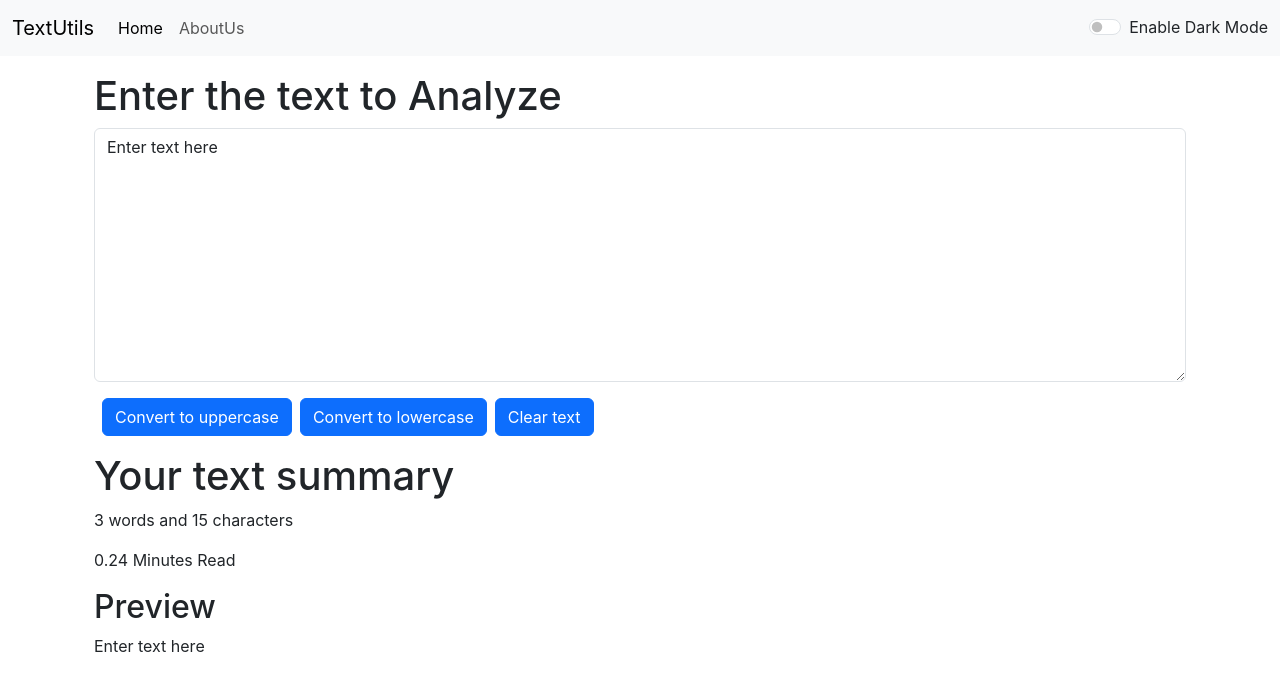
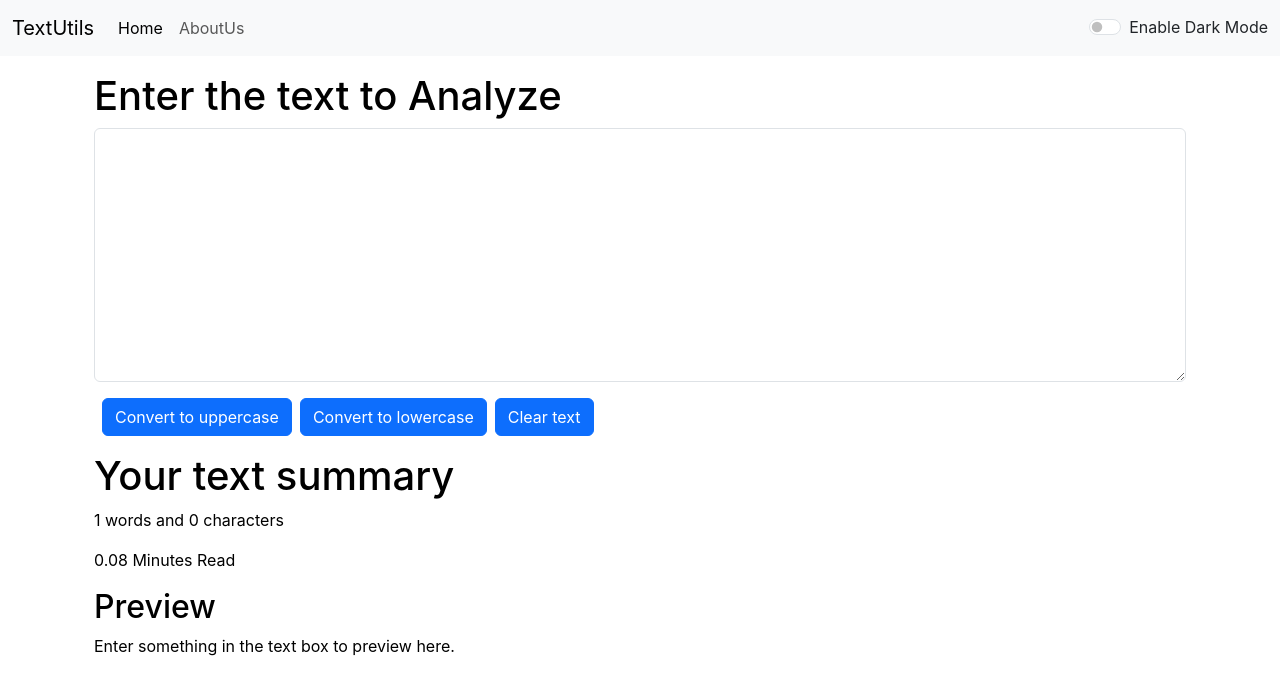
Before and after one commit to Sanjana60/Text_Utils, a React (Create React App) app: page / in a window 1280 px wide. Shown: the top 694 px of the page. Built offline with nearby package versions, Linux system fonts and the light colour scheme.

Commit message:
color changing

```diff
--- a/src/App.js
+++ b/src/App.js
@@ -10,7 +10,7 @@ function App() {
   const tooglemode =()=>{
     if(mode === 'light'){
       setmode('dark');
-      document.body.style.backgroundColor = 'grey';
+      document.body.style.backgroundColor = '#042743';
     }
     else{
       setmode('light');
--- a/src/components/TextForm.js
+++ b/src/components/TextForm.js
@@ -21,26 +21,26 @@ export default function TextForm(props) {
         setText(event.target.value)
     }
 
-    const [text, setText] = useState('Enter text here')
+    const [text, setText] = useState('')
     return (
         <>
-        <div className='container'>
+        <div className='container' style={{color: props.mode==='dark'?'white':'black'}}>
             <h1>{props.heading}</h1>
             <div className="mb-3">
                 <textarea className="form-control" value={text}
-                    onChange={handleOnChange} style={{backgroundColor: props.mode==='dark'?'grey':'white'}} id="myBox" rows="10"></textarea>
+                    onChange={handleOnChange} style={{backgroundColor: props.mode==='dark'?'#042743':'white'}} id="myBox" rows="10"></textarea>
             </div>
             <button className="btn btn-primary mx-2" onClick={handleUpClick}>Convert to uppercase</button>
             <button className="btn btn-primary" onClick={handleUpClicklow}>Convert to lowercase</button>
             <button className="btn btn-primary mx-2" onClick={handleClear}>Clear text</button>
         </div>
 
-        <div className="container my-3">
+        <div className="container my-3" style={{color: props.mode==='dark'?'white':'black'}}>
             <h1>Your text summary</h1>
             <p>{text.split(" ").length} words and {text.length} characters</p>
             <p>{0.08 * text.split(" ").length} Minutes Read</p>
             <h2>Preview</h2>
-            <p>{text}</p>
+            <p>{text.length>0?text:'Enter something in the text box to preview here.'}</p>
         </div>
         </>
     )
```
